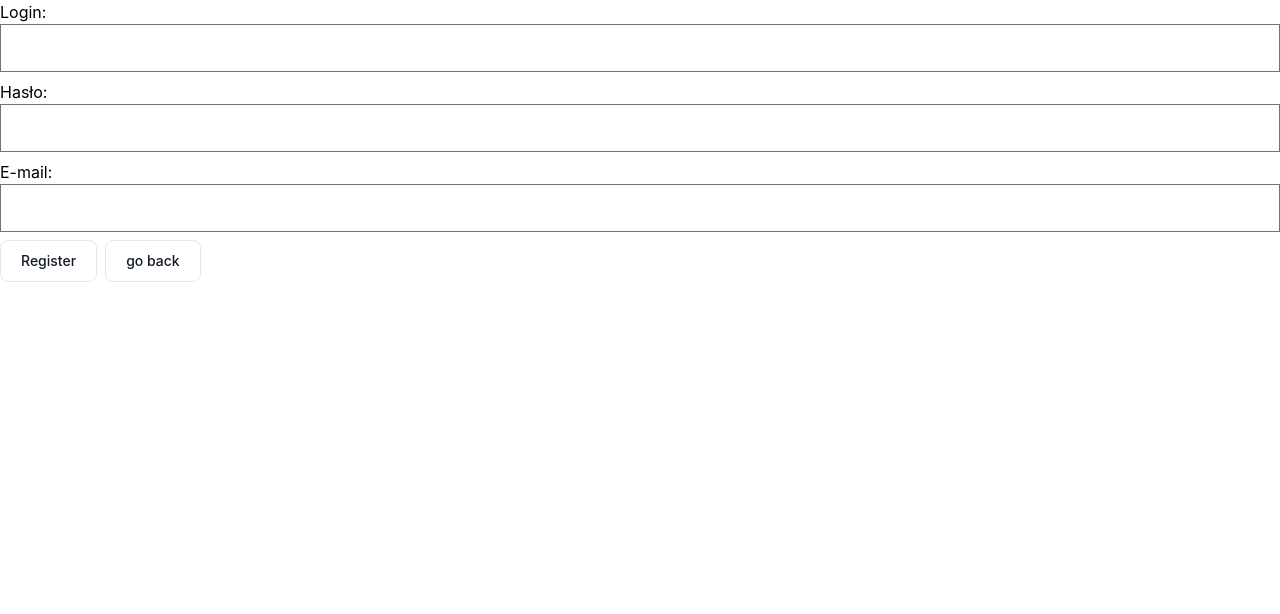
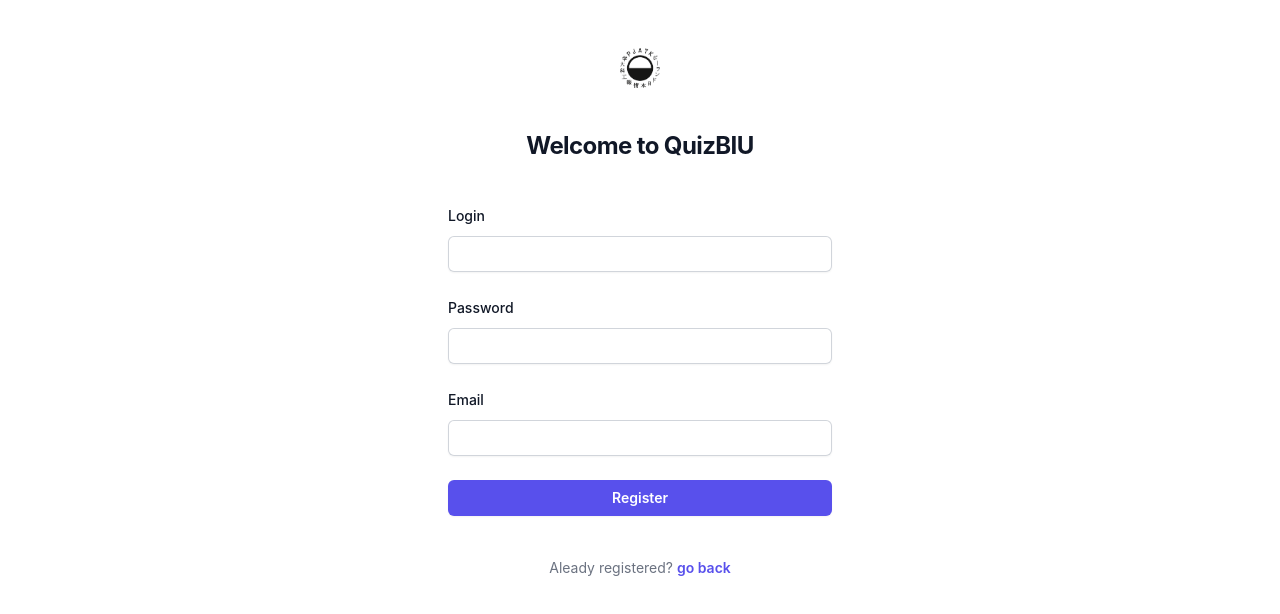
Before and after one commit to s20681/my-quiz, a React (Create React App) app: page / in a window 1280 px wide. Both pictures are taken after a click on the button "Register". Shown: the top 614 px of the page. Built offline with nearby package versions, Linux system fonts and the light colour scheme.

Commit message:
styling register, activate view

```diff
--- a/src/App.css
+++ b/src/App.css
@@ -10,10 +10,10 @@
   @apply py-2.5 px-5 mr-2 mb-2 text-sm font-medium text-gray-900 focus:outline-none bg-white rounded-lg border border-gray-200 hover:bg-gray-100 hover:text-blue-700 focus:z-10 focus:ring-4 focus:ring-gray-200 dark:focus:ring-gray-700 dark:bg-gray-800 dark:text-gray-400 dark:border-gray-600 dark:hover:text-white dark:hover:bg-gray-700;
 }
 
-input {
-  @apply w-full h-12 px-4 mb-2 text-lg text-gray-700 placeholder-gray-600 border rounded;
+.main-container {
+  @apply flex min-h-full flex-col justify-center px-6 py-12 lg:px-8;
 }
 
-Form {
-  @apply rounded;
+.form-container {
+  @apply mt-10 sm:mx-auto sm:w-full sm:max-w-sm;
 }
--- /dev/null
+++ b/src/components/Layout/CentralLogoContainer.tsx
@@ -0,0 +1,16 @@
+import React from 'react';
+
+
+const CentralLogoContainer = () => {
+
+    return (
+        <div className="sm:mx-auto sm:w-full sm:max-w-sm">
+            <img className="mx-auto h-10 w-auto" src="/logo.png" alt="Your Company"></img>
+            <h2 className="mt-10 text-center text-2xl font-bold leading-9 tracking-tight text-gray-900">Welcome to QuizBIU</h2>
+        </div>
+    )
+
+};
+
+
+export default CentralLogoContainer;
--- a/src/components/User/ActivateAccountComponent.tsx
+++ b/src/components/User/ActivateAccountComponent.tsx
@@ -1,5 +1,6 @@
 import { useNavigate } from 'react-router-dom'
 import React, { ChangeEvent, useState } from 'react';
+import CentralLogoContainer from '../Layout/CentralLogoContainer';
 
 const ActivateAccountComponent: React.FC = () => {
   const [isSubmitting, setIsSubmitting] = useState<boolean>(false);
@@ -52,15 +53,30 @@ const ActivateAccountComponent: React.FC = () => {
 
   return (
     <div>
-            <form onSubmit={handleSubmit}>
-            <input type="text" name="code"
-                value={formData.code}
-                onChange={handleChange}
-            />
-            <button className='accent-button' type='submit'>submit</button>
-            <button className='regular-button' onClick={handleGoBackClick}>go back</button>
+      <div className="main-container">
+        <CentralLogoContainer></CentralLogoContainer>
+        <div className="form-container">
+          <form onSubmit={handleSubmit} className="space-y-6">
+            <div>
+              <label htmlFor="login" className="block text-sm font-medium leading-6 text-gray-900">Activation code</label>
+              <div className="mt-2">
+                <input type="text" name="code" value={formData.code} onChange={handleChange} className="block w-full rounded-md border-0 py-1.5 text-gray-900 shadow-sm ring-1 ring-inset ring-gray-300 placeholder:text-gray-400 focus:ring-2 focus:ring-inset focus:ring-indigo-600 sm:text-sm sm:leading-6"></input>
+              </div>
+            </div>
+
+            <div>
+              <button type="submit" disabled={isSubmitting} className="flex w-full justify-center rounded-md bg-indigo-600 px-3 py-1.5 text-sm font-semibold leading-6 text-white shadow-sm hover:bg-indigo-500 focus-visible:outline focus-visible:outline-2 focus-visible:outline-offset-2 focus-visible:outline-indigo-600">Submit</button>
+            </div>
           </form>
+
+          <p className="mt-10 text-center text-sm text-gray-500">
+            Aleady activated? {" "}
+            <button onClick={handleGoBackClick} className="font-semibold leading-6 text-indigo-600 hover:text-indigo-500"> go back </button>
+          </p>
+
           {responseMessage && <p>{responseMessage}</p>}
+        </div>
+      </div>
     </div>
   );
 }
--- a/src/components/User/LoginComponent.tsx
+++ b/src/components/User/LoginComponent.tsx
@@ -4,6 +4,7 @@ import { Formik, Form, Field, ErrorMessage } from 'formik';
 import { AuthContext } from './AuthContext';
 import * as Yup from 'yup';
 import pl from 'yup-locale-pl';
+import CentralLogoContainer from '../Layout/CentralLogoContainer';
 
 Yup.setLocale(pl);
 
@@ -83,16 +84,13 @@ const LoginComponent: React.FC = () => {
         onSubmit={handleSubmit}
       >
         {({ errors, touched }) => (
-          <div className="flex min-h-full flex-col justify-center px-6 py-12 lg:px-8">
-            <div className="sm:mx-auto sm:w-full sm:max-w-sm">
-              <img className="mx-auto h-10 w-auto" src="/logo.png" alt="Your Company"></img>
-              <h2 className="mt-10 text-center text-2xl font-bold leading-9 tracking-tight text-gray-900">Welcome to QuizBIU</h2>
-            </div>
+          <div className="main-container">
 
-            <div className="mt-10 sm:mx-auto sm:w-full sm:max-w-sm">
-              <Form className="space-y-6" action="#" method="POST">
+            <CentralLogoContainer></CentralLogoContainer>
+            <div className="form-container">
+              <Form className="space-y-6">
                 <div>
-                  <label htmlFor="email" className="block text-sm font-medium leading-6 text-gray-900">Login</label>
+                  <label htmlFor="login" className="block text-sm font-medium leading-6 text-gray-900">Login</label>
                   <div className="mt-2">
                     <Field type="text" id="login" name="login" className="block w-full rounded-md border-0 py-1.5 text-gray-900 shadow-sm ring-1 ring-inset ring-gray-300 placeholder:text-gray-400 focus:ring-2 focus:ring-inset focus:ring-indigo-600 sm:text-sm sm:leading-6"></Field>
                   </div>
@@ -104,7 +102,7 @@ const LoginComponent: React.FC = () => {
 
                   </div>
                   <div className="mt-2">
-                    <Field type="password" id="password" name="password" autoComplete="current-password" required className="block w-full rounded-md border-0 py-1.5 text-gray-900 shadow-sm ring-1 ring-inset ring-gray-300 placeholder:text-gray-400 focus:ring-2 focus:ring-inset focus:ring-indigo-600 sm:text-sm sm:leading-6"></Field>
+                    <Field type="password" id="password" name="password" autoComplete="current-password" className="block w-full rounded-md border-0 py-1.5 text-gray-900 shadow-sm ring-1 ring-inset ring-gray-300 placeholder:text-gray-400 focus:ring-2 focus:ring-inset focus:ring-indigo-600 sm:text-sm sm:leading-6"></Field>
                   </div>
                 </div>
 
--- a/src/components/User/RegisterComponent.tsx
+++ b/src/components/User/RegisterComponent.tsx
@@ -4,6 +4,7 @@ import { useNavigate } from 'react-router-dom'
 import * as Yup from 'yup';
 import styled from 'styled-components';
 import pl from 'yup-locale-pl';
+import CentralLogoContainer from '../Layout/CentralLogoContainer';
 
 Yup.setLocale(pl);
 
@@ -84,27 +85,53 @@ const RegisterComponent: React.FC = () => {
         onSubmit={handleSubmit}
       >
         {({ errors, touched }) => (
-          <Form>
+          <div className="main-container">
+            <CentralLogoContainer></CentralLogoContainer>
+            <div className="form-container">
+              <Form className="space-y-6">
                 <div>
-              <InputLabel htmlFor="login">Login: </InputLabel>
-              <Field type="text" id="login" name="login" />
+                  <label htmlFor="login" className="block text-sm font-medium leading-6 text-gray-900">Login</label>
+                  <div className="mt-2">
+                  <Field type="text" id="login" name="login" className="block w-full rounded-md border-0 py-1.5 text-gray-900 shadow-sm ring-1 ring-inset ring-gray-300 placeholder:text-gray-400 focus:ring-2 focus:ring-inset focus:ring-indigo-600 sm:text-sm sm:leading-6"></Field>
                   </div>
+                </div>
+
                 <div>
-              <InputLabel htmlFor="password">Hasło: </InputLabel>
-              <Field type="password" id="password" name="password" />
+                  <div className="flex items-center justify-between">
+                    <label htmlFor="password" className="block text-sm font-medium leading-6 text-gray-900">Password</label>
+
                   </div>
+                  <div className="mt-2">
+                  <Field type="password" id="password" name="password" className="block w-full rounded-md border-0 py-1.5 text-gray-900 shadow-sm ring-1 ring-inset ring-gray-300 placeholder:text-gray-400 focus:ring-2 focus:ring-inset focus:ring-indigo-600 sm:text-sm sm:leading-6"></Field>
+                  </div>
+                </div>
+
+
                 <div>
-              <InputLabel htmlFor="email">E-mail: </InputLabel>
-              <Field type="email" id="email" name="email" />
+                  <div className="flex items-center justify-between">
+                    <label htmlFor="email" className="block text-sm font-medium leading-6 text-gray-900">Email</label>
+
                   </div>
-            <button className='regular-button' type="submit" disabled={isSubmitting}>Register</button>
+                  <div className="mt-2">
+                  <Field type="email" id="email" name="email" className="block w-full rounded-md border-0 py-1.5 text-gray-900 shadow-sm ring-1 ring-inset ring-gray-300 placeholder:text-gray-400 focus:ring-2 focus:ring-inset focus:ring-indigo-600 sm:text-sm sm:leading-6"></Field>
+                  </div>
+                </div>
 
-            <button className='regular-button' onClick={handleGoBackClick}>go back</button>
+                <div>
+                  <button type="submit" disabled={isSubmitting} className="flex w-full justify-center rounded-md bg-indigo-600 px-3 py-1.5 text-sm font-semibold leading-6 text-white shadow-sm hover:bg-indigo-500 focus-visible:outline focus-visible:outline-2 focus-visible:outline-offset-2 focus-visible:outline-indigo-600">Register</button>
+                </div>
 
                 <ErrorMessage name="login" component="div" />
                 <ErrorMessage name="password" component="div" />
                 <ErrorMessage name="email" component="div" />
               </Form>
+
+              <p className="mt-10 text-center text-sm text-gray-500">
+                Aleady registered? {" "}
+                <button onClick={handleGoBackClick} className="font-semibold leading-6 text-indigo-600 hover:text-indigo-500"> go back </button>
+              </p>
+            </div>
+          </div>
         )}
       </Formik>
 
```
Lines whose indentation alone changed are shown as unchanged.
